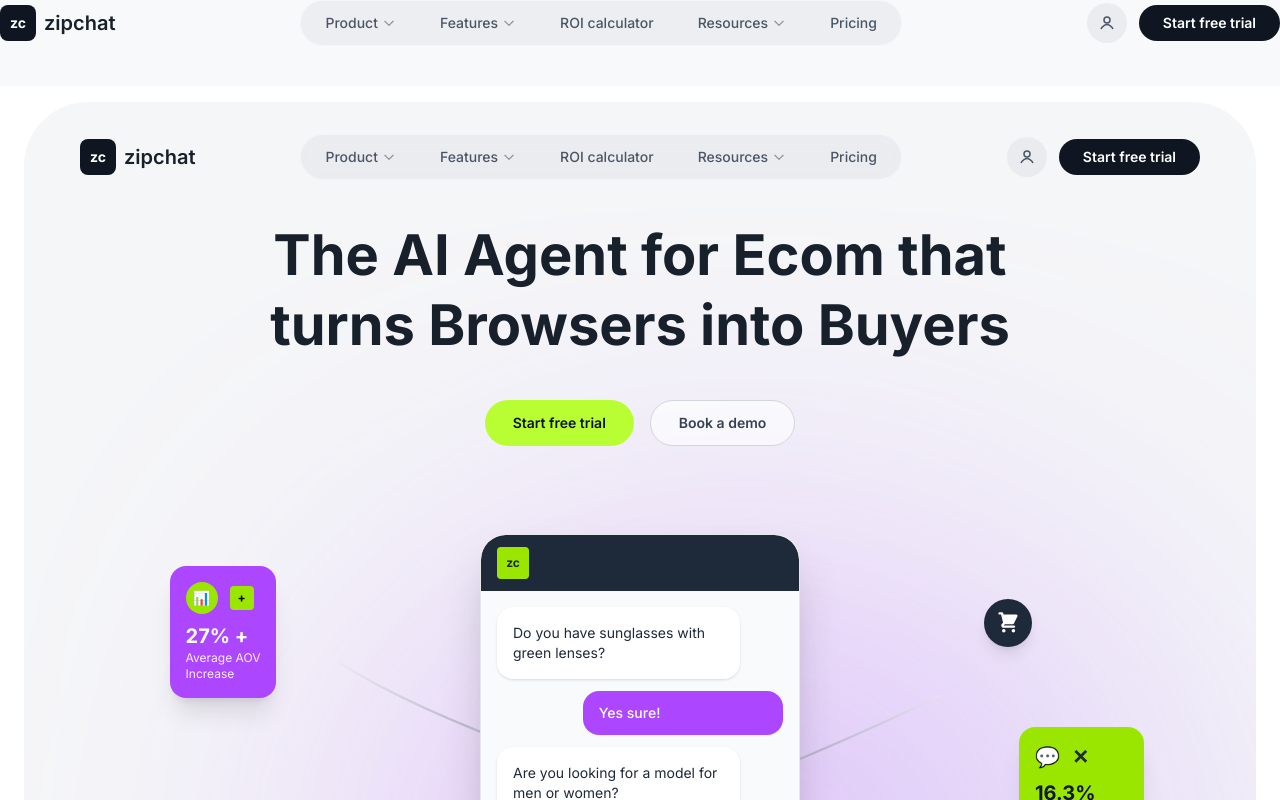
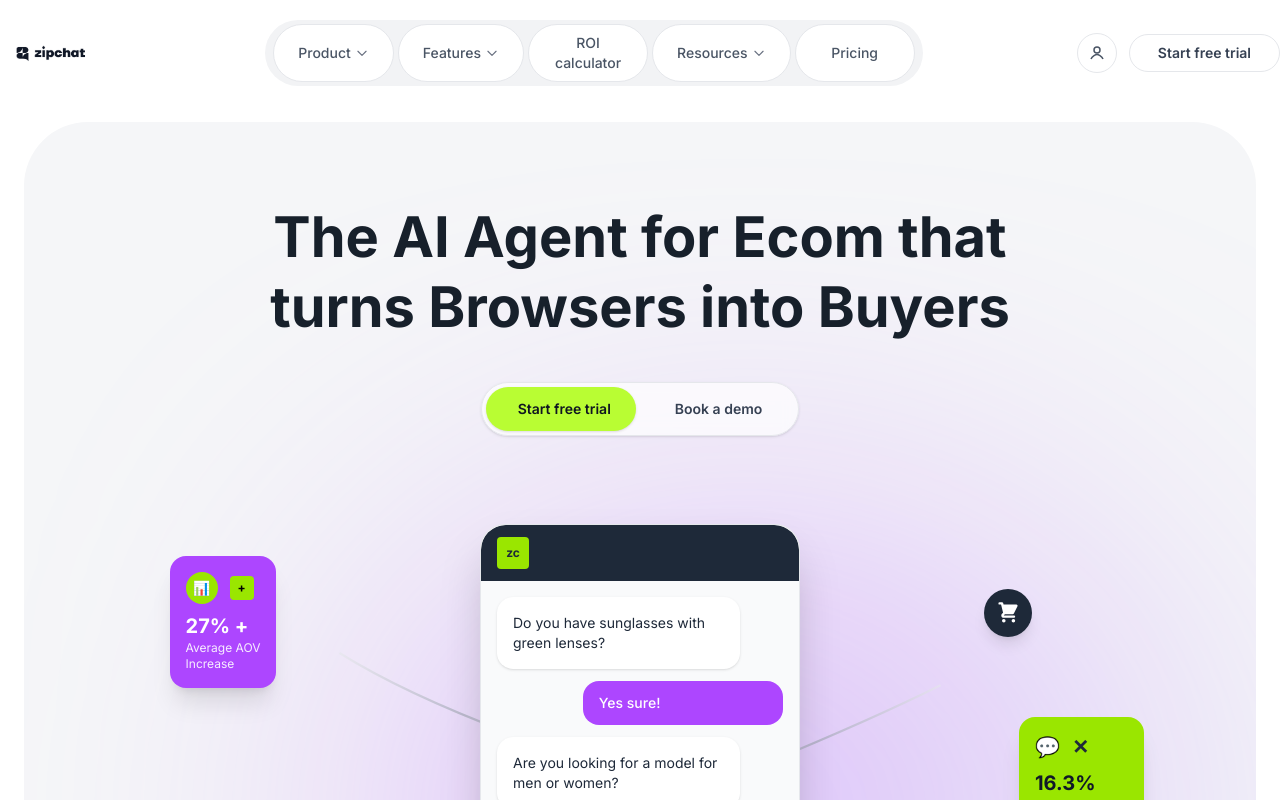
Before and after one commit to Kartikjarali010/zipchat_ui, a Next.js app: page / in a window 1280 px wide. Shown: the top 800 px of the page. Built offline with nearby package versions, Linux system fonts and the light colour scheme.

Commit message:
nav bar done

```diff
--- a/src/app/page.tsx
+++ b/src/app/page.tsx
@@ -1,11 +1,10 @@
+import HeroSection from "@/components/section/herosection";
 import Navbar from "@/components/layout/navbar";
-import HeroSection from "@/components/section/herosection";
 
 export default function HomePage() {
   return (
     <main className="min-h-screen bg-white px-2 md:px-6 py-4">
       <div className="mx-auto max-w-[1400px] bg-[#f5f6f8] rounded-[64px] pt-8 pb-20 px-6 md:px-14 relative overflow-hidden">
-        <Navbar />
         <HeroSection />
       </div>
     </main>
--- a/src/components/layout/navbar.tsx
+++ b/src/components/layout/navbar.tsx
@@ -1,58 +1,72 @@
 "use client";
-
-import { Button } from "@/components/ui/button";
 import Link from "next/link";
+import Image from "next/image";
 
 export default function Navbar() {
-    return (
-        <header className="w-full mb-10">
-            <div className="flex items-center justify-between">
-                {/* Logo */}
-                <div className="flex items-center gap-2">
-                    <div className="w-9 h-9 rounded-lg bg-[#0f1621] flex items-center justify-center text-white font-bold text-sm">
-                        zc
-                    </div>
-                    <span className="font-semibold text-[#17202b] text-xl">zipchat</span>
-                </div>
-
-                {/* Nav links pill */}
-                <nav className="hidden md:flex items-center gap-1 bg-gray-200/60 rounded-full p-1 backdrop-blur-sm border border-white/40">
-                    {[
+  const items = [
     { label: "Product", dropdown: true },
     { label: "Features", dropdown: true },
     { label: "ROI calculator" },
     { label: "Resources", dropdown: true },
     { label: "Pricing" },
-                    ].map((item) => (
+  ];
+
+  return (
+    <header className="w-full bg-white">
+      <div className="max-w-[1400px] mx-auto flex items-center justify-between py-5">
+        {/* Logo */}
+        <Link href="/" className="flex items-center gap-2">
+          <Image
+            src="/logo.png"
+            alt="Zipchat logo"
+            width={150}
+            height={150}
+            priority
+            className="h-10 w-auto"
+          />
+        </Link>
+
+        {/* Center nav pill */}
+        <nav
+          aria-label="Main navigation"
+          className="hidden md:flex rounded-full bg-[#f2f3f5] px-2 py-1 gap-1"
+        >
+          {items.map((i) => (
             <button
-                            key={item.label}
-                            className="relative px-5 py-2 rounded-full text-sm font-medium text-gray-600 hover:bg-[#b9fd33] hover:text-gray-900 transition-colors"
+              key={i.label}
+              className="group flex-1 px-6 py-2 rounded-full text-sm font-medium
+                         flex items-center justify-center gap-1
+                         bg-white border border-gray-200 text-gray-600
+                         transition-colors
+                         hover:bg-[#b9fd33] hover:border-[#b9fd33] hover:text-[#0f1621]
+                         focus-visible:outline-none focus-visible:ring-2 focus-visible:ring-[#b9fd33]"
             >
-                            <span className="flex items-center gap-1">
-                                {item.label}
-                                {item.dropdown && (
+              <span>{i.label}</span>
+              {i.dropdown && (
                 <svg
-                                        className="w-3.5 h-3.5 opacity-60"
+                  className="w-3.5 h-3.5 text-gray-500 transition-transform duration-300 group-hover:rotate-180"
                   fill="none"
                   stroke="currentColor"
-                                        strokeWidth={2}
+                  strokeWidth="2"
                   viewBox="0 0 24 24"
                 >
-                                        <path
-                                            strokeLinecap="round"
-                                            strokeLinejoin="round"
-                                            d="M19 9l-7 7-7-7"
-                                        />
+                  <path strokeLinecap="round" strokeLinejoin="round" d="M19 9l-7 7-7-7" />
                 </svg>
               )}
-                            </span>
             </button>
           ))}
         </nav>
 
-                {/* Actions */}
+        {/* Right actions */}
         <div className="flex items-center gap-3">
-                    <button className="w-10 h-10 rounded-full bg-gray-200/70 hover:bg-[#b9fd33] hover:text-gray-900 flex items-center justify-center text-gray-600 transition-colors">
+          <button
+            aria-label="Account"
+            className="w-10 h-10 rounded-full bg-white border border-gray-200
+                       text-gray-600 flex items-center justify-center
+                       transition-colors
+                       hover:bg-[#b9fd33] hover:border-[#b9fd33] hover:text-[#0f1621]
+                       focus-visible:outline-none focus-visible:ring-2 focus-visible:ring-[#b9fd33]"
+          >
             <svg
               width="18"
               height="18"
@@ -65,7 +79,13 @@
               <path d="M4 20c1.5-4 6.5-6 8-6s6.5 2 8 6" />
             </svg>
           </button>
-                    <button className="px-6 py-2 rounded-full bg-[#0f1621] text-white text-sm font-semibold hover:bg-[#b9fd33] hover:text-[#0f1621] transition-colors">
+          <button
+            className="px-7 py-2 rounded-full text-sm font-semibold
+                       bg-white border border-gray-200 text-gray-700
+                       transition-colors
+                       hover:bg-[#b9fd33] hover:border-[#b9fd33] hover:text-[#0f1621]
+                       focus-visible:outline-none focus-visible:ring-2 focus-visible:ring-[#b9fd33]"
+          >
             Start free trial
           </button>
         </div>
--- a/src/components/section/herosection.tsx
+++ b/src/components/section/herosection.tsx
@@ -1,8 +1,10 @@
 "use client";
 import { motion } from "framer-motion";
-import { Button } from "@/components/ui/button";
+import { useState } from "react"; // <-- added
 
 export default function HeroSection() {
+    const [hovered, setHovered] = useState<number | null>(null);
+    const active = hovered ?? 0; // 0 = first button default
     return (
         <div className="relative">
             {/* gradient blob */}
@@ -13,6 +15,8 @@
             <div className="relative z-10">
                 {/* Header text */}
                 <section className="text-center">
+                    <br></br>
+                    <br></br>
                     <motion.h1
                         className="text-5xl md:text-[56px] font-bold max-w-4xl mx-auto leading-tight text-[#17202b] mb-10"
                         initial={{ opacity: 0, y: 30 }}
@@ -23,13 +27,31 @@
                         turns Browsers into Buyers
                     </motion.h1>
 
-                    <div className="flex justify-center gap-4 mb-14">
-                        <button className="bg-[#b9fd33] hover:bg-[#a6f52a] text-[#0f1621] px-7 py-3 rounded-full font-semibold text-sm transition-colors">
-                            Start free trial
-                        </button>
-                        <button className="px-7 py-3 rounded-full font-semibold text-sm border border-gray-300 text-gray-700 bg-white/60 hover:bg-white transition-colors">
-                            Book a demo
-                        </button>
+                    {/* Button pill group */}
+                    <div className="flex justify-center mb-14">
+                        <div className="relative inline-flex items-center rounded-full bg-white/70 border border-gray-200 p-1 backdrop-blur-sm shadow-sm">
+                            {/* Sliding highlight */}
+                            <div
+                                className="absolute top-1 left-1 h-[calc(100%-8px)] w-[calc(50%-8px)] rounded-full bg-[#b9fd33] shadow transition-transform duration-300 ease-out"
+                                style={{ transform: active === 0 ? "translateX(0)" : "translateX(100%)" }}
+                            />
+                            <button
+                                onMouseEnter={() => setHovered(0)}
+                                onMouseLeave={() => setHovered(null)}
+                                className={`relative z-10 px-8 py-3 rounded-full text-sm font-semibold transition-colors duration-200
+                                            ${active === 0 ? "text-[#0f1621]" : "text-gray-700 hover:text-[#0f1621]"}`}
+                            >
+                                Start free trial
+                            </button>
+                            <button
+                                onMouseEnter={() => setHovered(1)}
+                                onMouseLeave={() => setHovered(null)}
+                                className={`relative z-10 px-8 py-3 rounded-full text-sm font-semibold transition-colors duration-200
+                                            ${active === 1 ? "text-[#0f1621]" : "text-gray-700 hover:text-[#0f1621]"}`}
+                            >
+                                Book a demo
+                            </button>
+                        </div>
                     </div>
                 </section>
 
```
Also changed, not shown: public/logo.png (added), src/app/layout.tsx (line endings or trailing spaces). Lines whose indentation alone changed are shown as unchanged.
